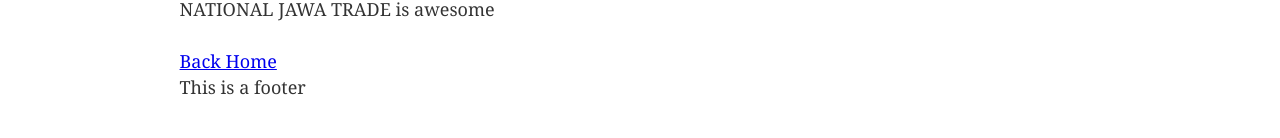
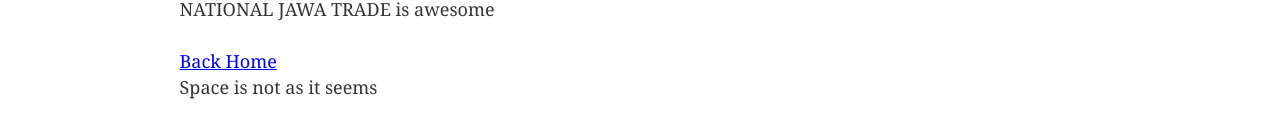
Before and after one commit to itdev164-sp2020/Nathan-Johnson, a Gatsby site in the folder blog/: page /about in a window 1280 px wide. Shown: the part 250-388 px from the top of the page. Built offline with nearby package versions, Linux system fonts and the light colour scheme; Gatsby itself is replaced by a stand-in of ours.

Commit message:
activity3started

```diff
--- a/blog/src/components/layout.js
+++ b/blog/src/components/layout.js
@@ -35,7 +35,7 @@
       >
         <main>{children}</main>
         <footer>
-         This is a footer
+         Space is not as it seems
         </footer>
       </div>
     </div>
```
